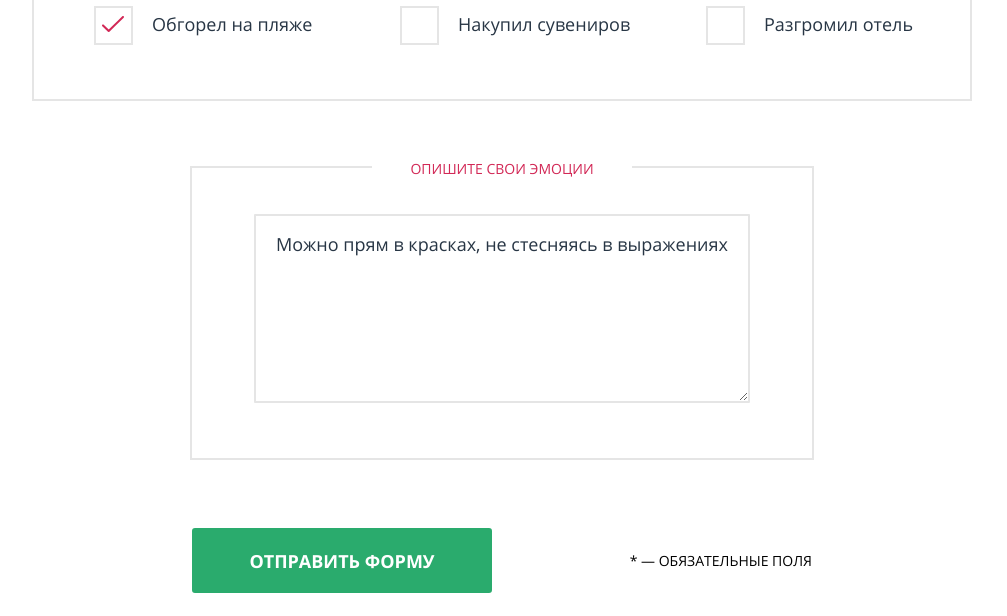
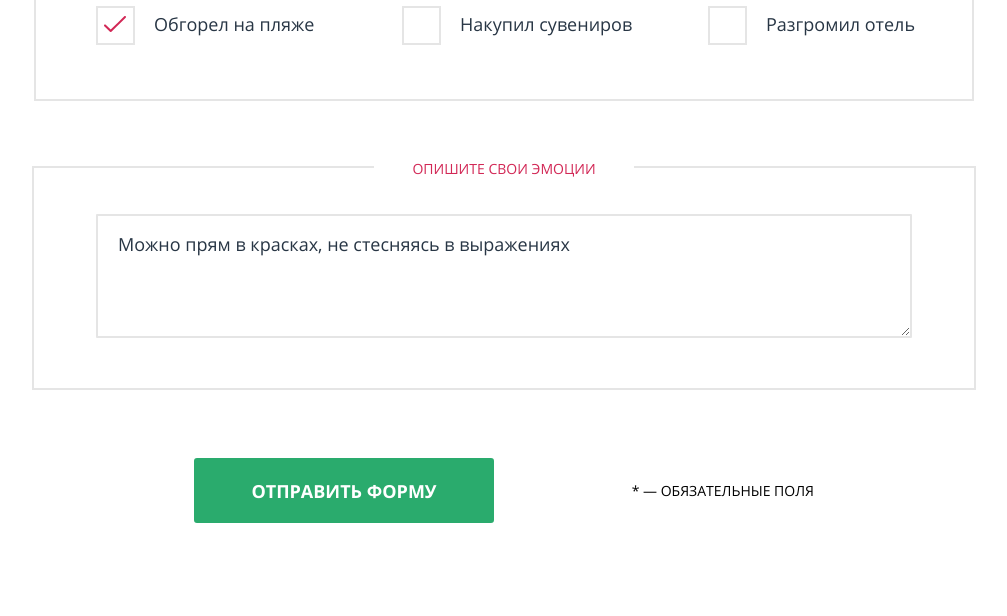
Before and after one commit to BalandinaM/Pink, a website: page source/contest.html in a window 1280 px wide. Shown: the part 1347-1963 px from the top of the page, without its empty margins (138-1145 px from the left). Drawn offline with nearby package versions, Linux system fonts and the light colour scheme; files that its build step writes are made by us from their sources.

Commit message:
Style раздел эмоции версия декстоп

```diff
--- a/source/sass/contest/form__emotion.scss
+++ b/source/sass/contest/form__emotion.scss
@@ -6,7 +6,13 @@
 
     border: 2px solid $grey-light;
     padding: 20px 0 55px;
-    margin-bottom: 50px;
+    margin-bottom:
+    50px;
+  }
+
+  @media (min-width: $desktop-width) {
+    width: 940px;
+    padding-bottom: 50px;
   }
 }
 
@@ -35,4 +41,9 @@
     height: 189px;
     margin: 0 auto;
   }
+
+  @media (min-width: $desktop-width) {
+    width: 816px;
+    height: 124px;
+  }
 }
```
